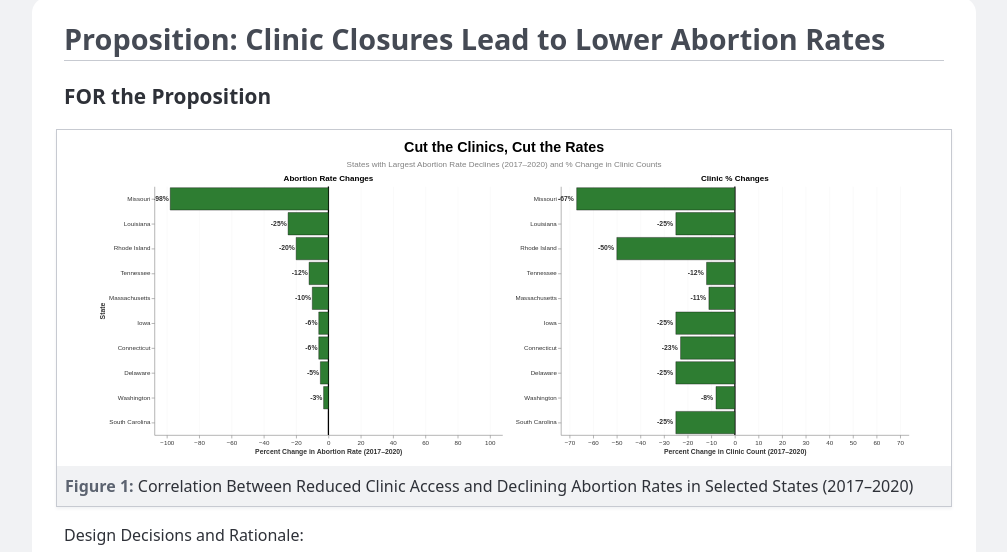
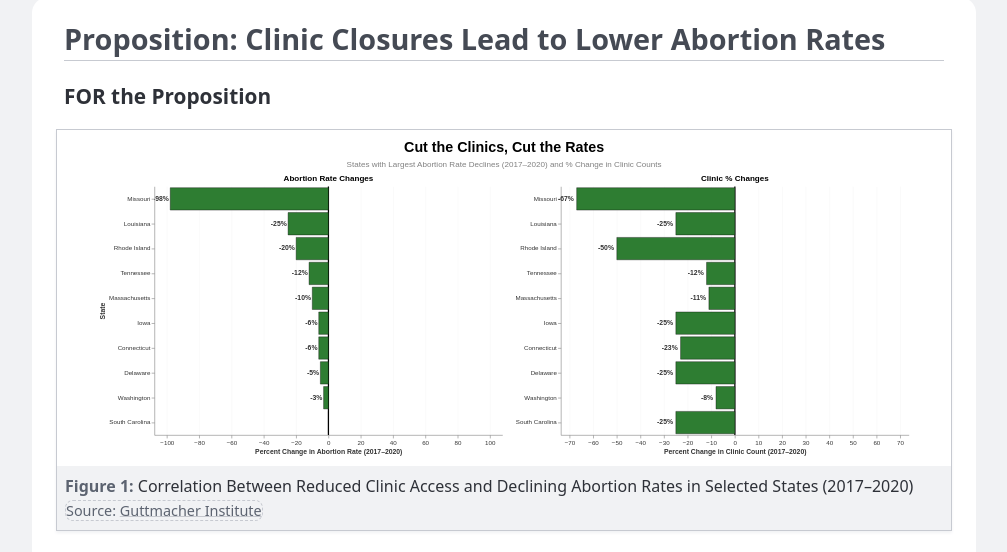
Before and after one commit to caidongting0823/DSC209R-FA25-Dongting, a plain HTML site: page Project-02/Final/project2_report.html in a window 1280 px wide. Shown: the part 362-914 px from the top of the page, without its empty margins (136-1143 px from the left). Drawn offline with Linux system fonts and the light colour scheme.

Commit message:
Project-02 Update: Report Figure Source
Update the Project-02 Report to include a link to the data source below the figure.

```diff
--- a/Project-02/Final/project2_report.html
+++ b/Project-02/Final/project2_report.html
@@ -138,6 +138,23 @@
           }
         }
       }
+
+      /* Source note */
+    .source-note{
+      margin: 1rem 0 2rem;
+      padding: .5rem .75rem;
+      background: var(--color-neutral-95);
+      border: 1px dashed var(--color-neutral-80);
+      border-radius: .5rem;
+      font-size: .9rem;
+      color: var(--color-neutral-40);
+    }
+    .source-note a{
+      color: inherit;
+      text-decoration: underline;
+      text-decoration-style: dotted;
+      text-underline-offset: 0px;
+    }
     </style>
   </head>
 
@@ -188,8 +205,13 @@
            <figure>
               <img src="Proj-02_Supporting.svg" alt="" loading="lazy"
                    style="max-width:93%;height:auto;display:block;margin-inline:auto;" />
-              <figcaption>Correlation Between Reduced Clinic Access and Declining Abortion Rates in Selected States (2017–2020)</figcaption>
+              <figcaption>Correlation Between Reduced Clinic Access and Declining Abortion Rates in Selected States (2017–2020)
+                  <span class="source-note" style="display:inline;margin:0;padding:0;">
+                      Source: <a href="https://www.guttmacher.org/monthly-abortion-provision-study">Guttmacher Institute</a>
+                  </span>
+              </figcaption>
           </figure>
+
 
             <p>Design Decisions and Rationale:</p>
 
@@ -243,11 +265,17 @@
       <section>
           <h3>AGAINST the Proposition</h3>
 
-          <figure>
+            <figure>
               <img src="Proj-02_Opposing.png" alt="" loading="lazy"
-                   style="max-width:80%;height:auto;display:block;margin-inline:auto;" />
-              <figcaption>Abortion Rates by State Clinic Access and Out-of-State Travel Patterns (2020)</figcaption>
-          </figure>
+                   style="max-width:80%;height:auto;display:block;margin-inline:auto;">
+              <figcaption>
+                Abortion Rates by State Clinic Access and Out-of-State Travel Patterns (2020)
+                <span class="source-note" style="display:inline;margin:0;padding:0;">
+                    Source: <a href="https://www.guttmacher.org/monthly-abortion-provision-study">Guttmacher Institute</a>
+                </span>
+              </figcaption>
+            </figure>
+
 
           <p>Design Decisions and Rationale:</p>
           <ul>
@@ -336,6 +364,7 @@
             when they aren’t, it veers into manipulation.</b>
         </p>
       </section>
+
     </main>
   </body>
 </html>
```
